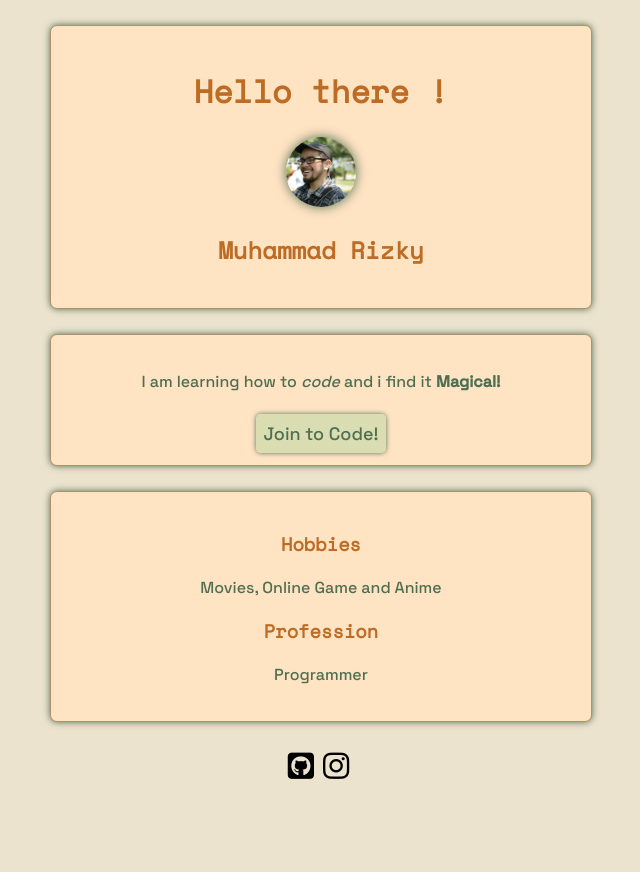
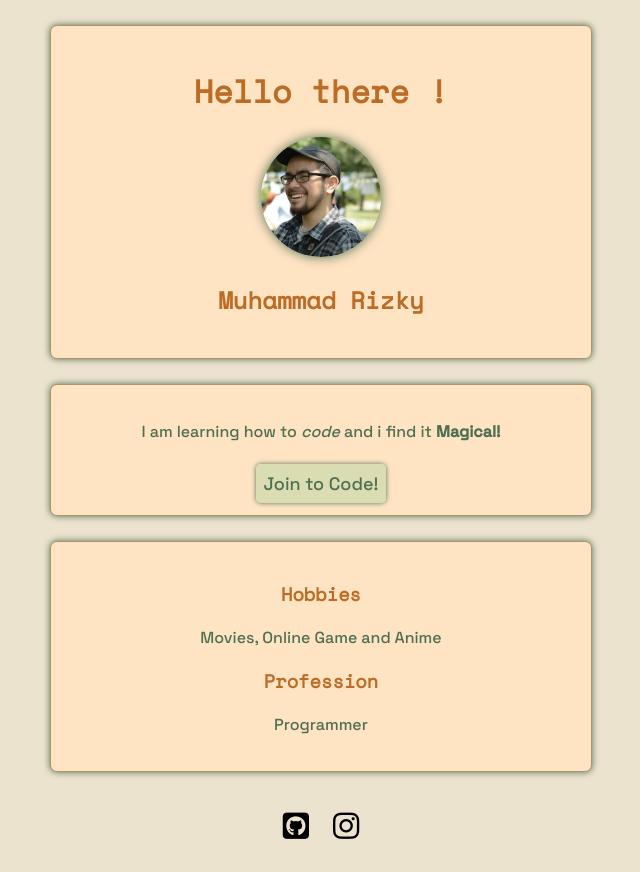
Before and after one commit to rizkyalbiruni/profile, a plain HTML site: page index.html in a window 1280 px wide. Shown: the whole page, without its empty margins (319-959 px from the left). Before the commit the page ends 802 px from the top, so only its background shows below. Drawn offline with nearby package versions, Linux system fonts and the light colour scheme.

Commit message:
final touch promise

```diff
--- a/style.css
+++ b/style.css
@@ -7,7 +7,7 @@ body {
 }
 
 #profile-pic {
-  width: 70px;
+  width: 120px;
   border-radius: 50%;
   box-shadow: 0px 0px 12px;
 }
@@ -33,8 +33,9 @@ ul {
   padding: 0px 20px;
 }
 
-li {  display: inline-block;
-  margin-right: 5px;
+li {
+  display: inline-block;
+  padding: 10px;
 }
 
 #btn-join { text-decoration: none;
```
